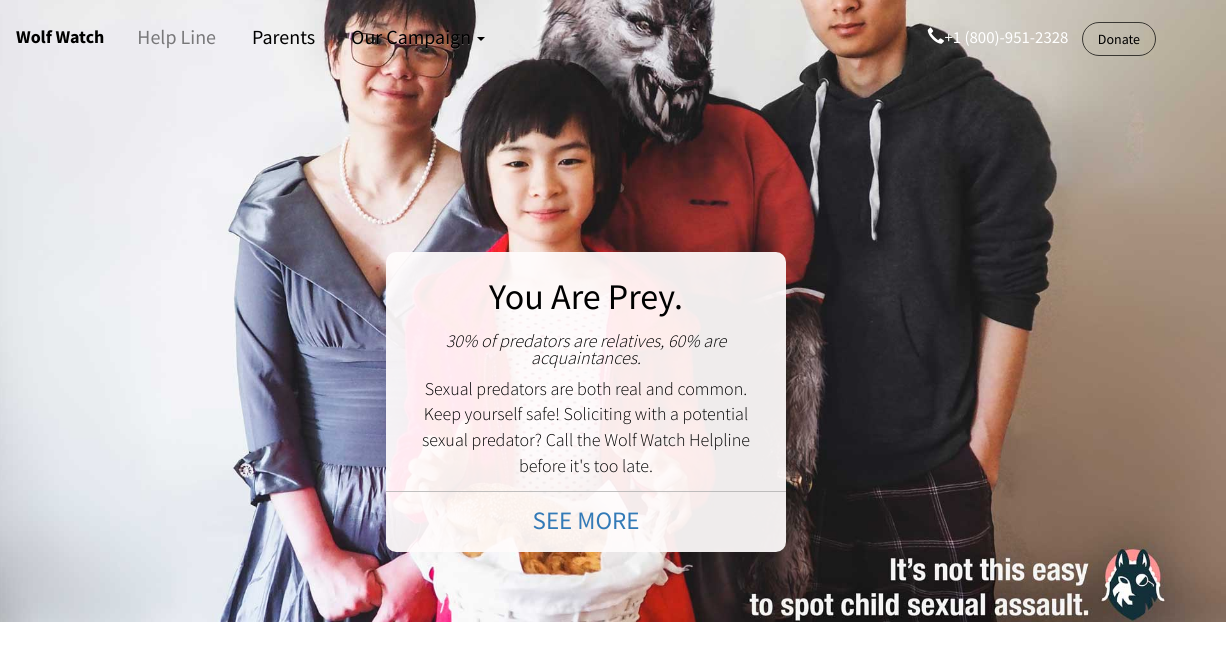
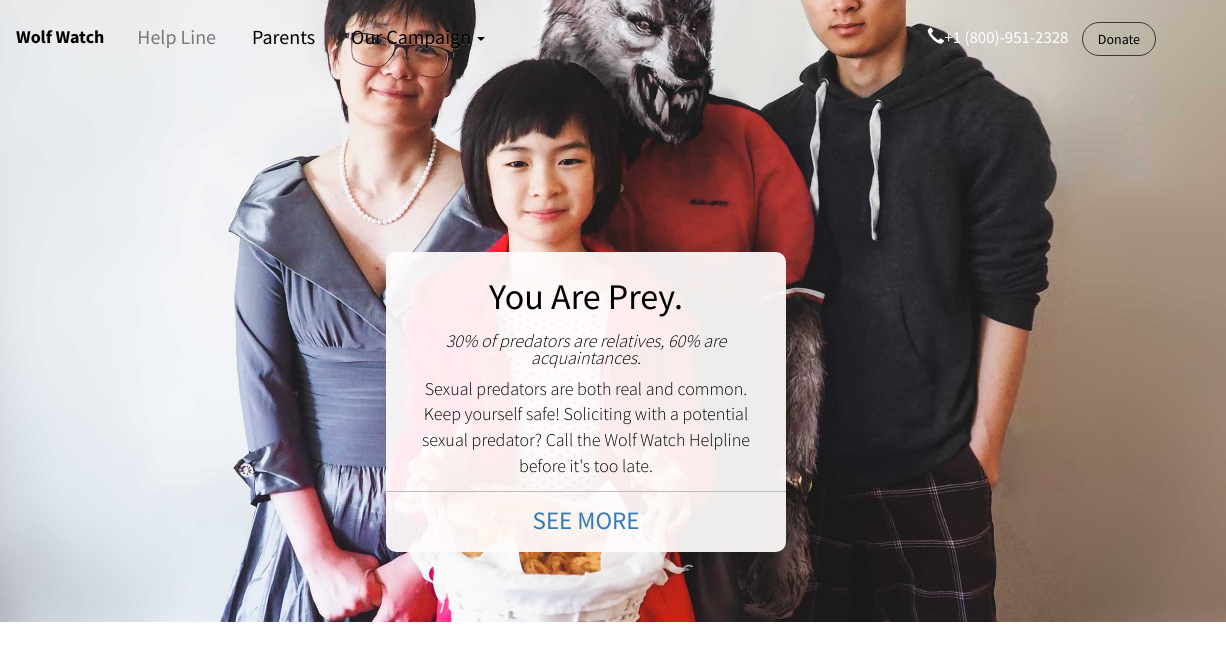
Before and after one commit to ryan-qiyu/ryan-qiyu.github.io, a plain HTML site: page index.html in a window 1280 px wide. Shown: the top 659 px of the page, 54-1280 px from the left. Drawn offline with Linux system fonts and the light colour scheme; files whose address does not match are found by name.

Commit message:
no text home

```diff
--- a/assets/css/styles.css
+++ b/assets/css/styles.css
@@ -273,7 +273,7 @@ ol, ul {
   background-size:cover;
   background-repeat:no-repeat;
   background-position:center 70%;
-  background-image:url("../../assets/img/adOne.jpg");
+  background-image:url("../../assets/img/famlyPhoto.jpg");
 }
 
 #helpline_header_image{
```
Also changed, not shown: assets/img/famlyPhoto.jpg (added).
